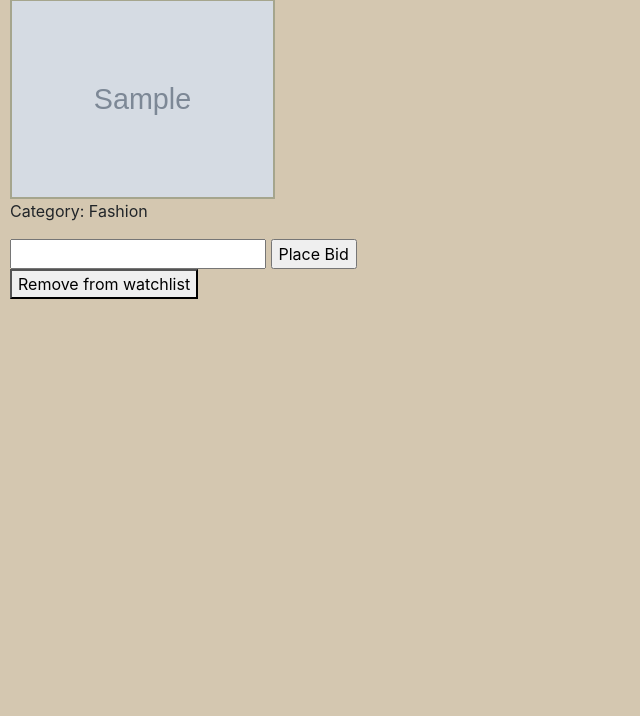
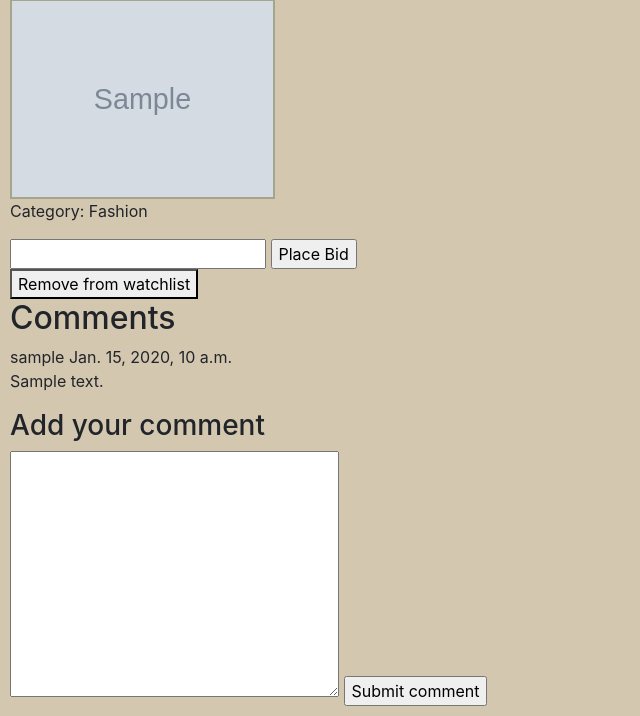
Before and after one commit to OliviaU-B/commerce-project, a Django app: page /1 in a window 1280 px wide. Shown: the part 260-976 px from the top of the page, without its empty margins (0-640 px from the left). Before the commit the page ends 559 px from the top, so only its background shows below. Run offline with Django 3.2, Linux system fonts and the light colour scheme; a user stored in the database is signed in; tables that the repository leaves empty hold one stand-in row (values such as "Sample post"); grey boxes marked "Sample" are stand-in pictures; parts of the project's set-up code (start-up, migrations or seed data) failed here and were passed over; some libraries are stand-ins or nearby versions.

Commit message:
Add commenting functionality to listings

```diff
--- a/auctions/models.py
+++ b/auctions/models.py
@@ -42,8 +42,8 @@ class WatchedItem(models.Model):
         return f"{self.auction_listing}"
 
 
-# class Comments(models.Model):
-#     listing_name = models.ForeignKey(AuctionListings.name, on_delete=models.CASCADE)
-#     user_name = models.ForeignKey(User.username, on_delete=models.CASCADE)
-#     comment = models.CharField(max_length=280)
-#     time = models.DateTimeField()
+class Comment(models.Model):
+    listing = models.ForeignKey(AuctionListing, on_delete=models.CASCADE)
+    user = models.ForeignKey(User, on_delete=models.CASCADE)
+    comment_text = models.CharField(max_length=280)
+    time = models.DateTimeField(auto_now_add=True)
--- a/auctions/templates/auctions/listing.html
+++ b/auctions/templates/auctions/listing.html
@@ -25,4 +25,22 @@
         </form>
     {% endif %}
 
+<h2>Comments</h2>
+
+{% for comment in comments %}
+    <div>
+        <span>{{ comment.user }}</span>
+        <span>{{ comment.time }}</span>
+        <p>{{ comment.comment_text }}</p>
+    </div>
+{% empty %}
+    <span>There are no comments yet. Add yours below!</span>
+{% endfor %}
+<h3>Add your comment</h3>
+<form action="" method="POST">
+    {% csrf_token %}
+    <textarea name="comment_text" id="comment_text" cols="30" rows="10"></textarea>
+    <input type="submit" value="Submit comment">
+</form>
+
 {% endblock %}
--- a/auctions/views.py
+++ b/auctions/views.py
@@ -9,7 +9,7 @@ from django.shortcuts import render
 from django.urls import reverse
 from django.db.models import Max
 
-from .models import User, AuctionListing, WatchedItem, Bid
+from .models import User, AuctionListing, WatchedItem, Bid, Comment
 from .forms import NewListingForm
 
 
@@ -94,9 +94,17 @@ def view_listing(request, id):
     listing = AuctionListing.objects.get(id=id)
     is_watched = WatchedItem.objects.filter(auction_listing=listing,
                                             user=request.user)
+    comments = Comment.objects.filter(listing=id)
+    if request.method == 'POST':
+        Comment.objects.create(listing=listing,
+                               user=request.user,
+                               comment_text=request.POST["comment_text"])
+        HttpResponseRedirect(request.META.get('HTTP_REFERER'))
+
     return render(request, "auctions/listing.html", {
         "listing": listing,
         "is_watched": is_watched,
+        "comments": comments,
     })
 
 
```
Also changed, not shown: auctions/migrations/0008_comment.py (added).
